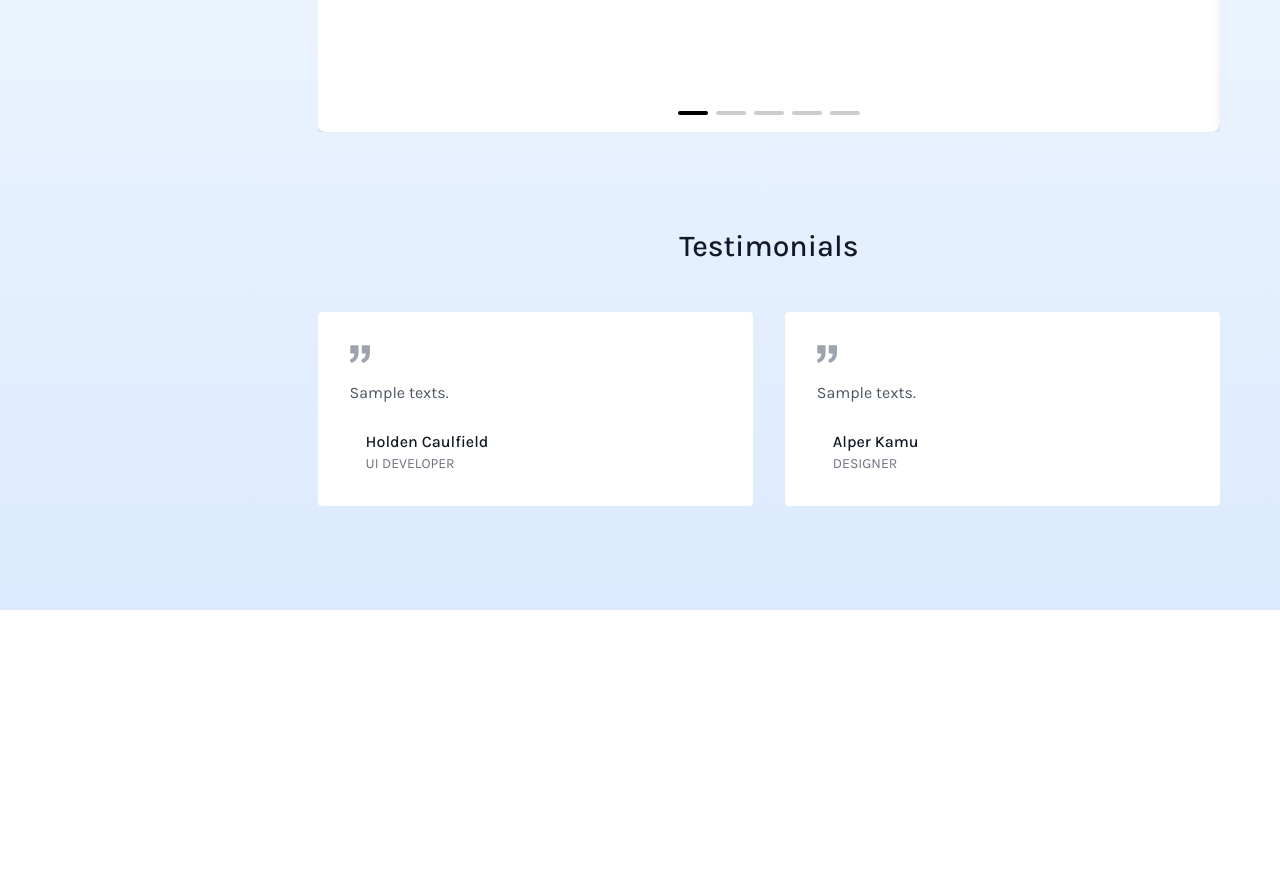
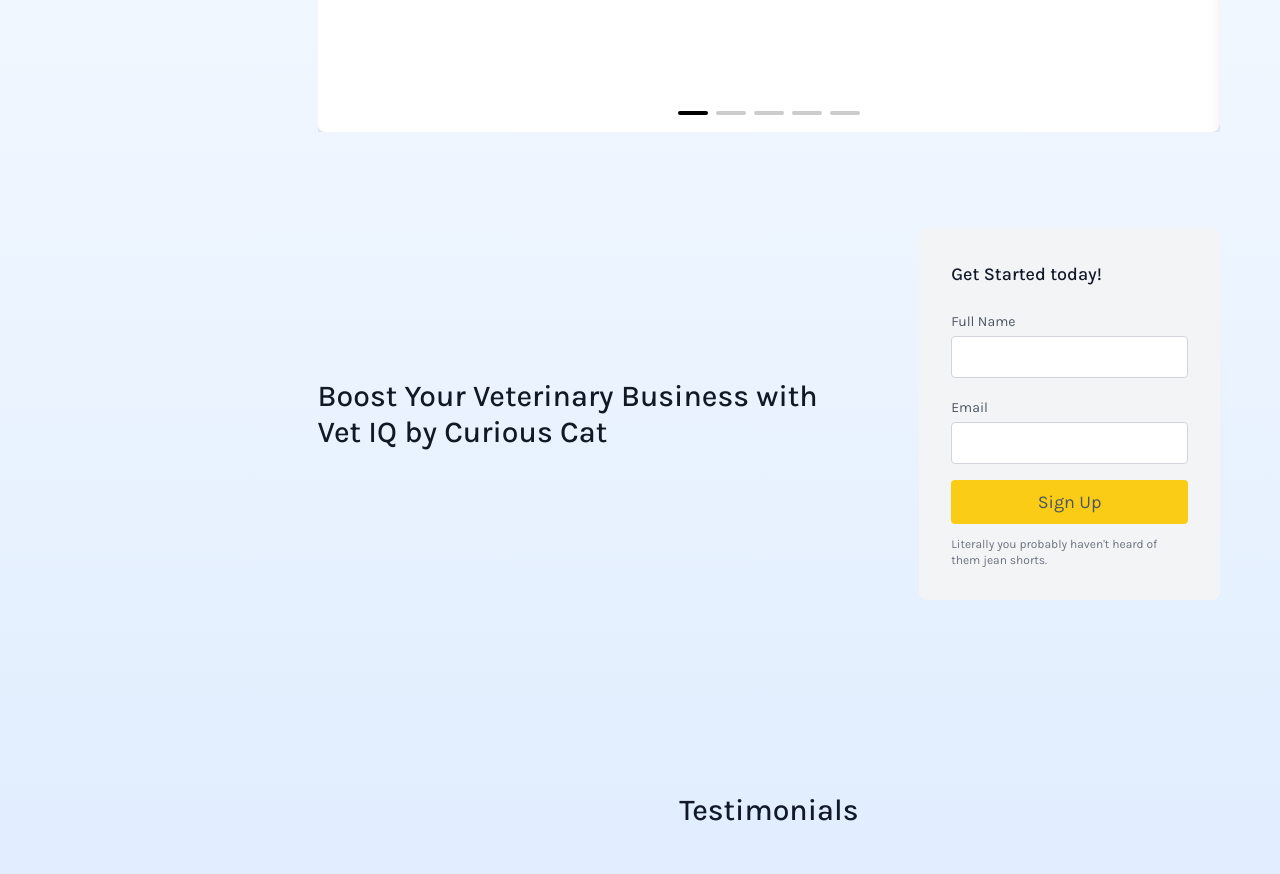
Before and after one commit to shifenghzhang/VetIQ-Web-Application, a Next.js app: page / in a window 1280 px wide. Shown: the part 940-1814 px from the top of the page. Before the commit the page ends 1550 px from the top, so only its background shows below. Built offline with nearby package versions, Linux system fonts and the light colour scheme.

Commit message:
cta commit 1

```diff
--- /dev/null
+++ b/src/app/_components/CTA.tsx
@@ -0,0 +1,28 @@
+import React from "react";
+
+const CTA = () => {
+    return (
+        <section className="text-gray-600 body-font">
+        <div className="container px-5 py-24 mx-auto flex flex-wrap items-center">
+            <div className="lg:w-3/5 md:w-1/2 md:pr-16 lg:pr-0 pr-0">
+            <h1 className="title-font font-medium text-3xl text-gray-900">Boost Your Veterinary Business with Vet IQ by Curious Cat</h1>
+            </div>
+            <div className="lg:w-2/6 md:w-1/2 bg-gray-100 rounded-lg p-8 flex flex-col md:ml-auto w-full mt-10 md:mt-0">
+            <h2 className="text-gray-900 text-lg font-medium title-font mb-5">Get Started today!</h2>
+            <div className="relative mb-4">
+                <label htmlFor="full-name" className="leading-7 text-sm text-gray-600">Full Name</label>
+                <input type="text" id="full-name" name="full-name" className="w-full bg-white rounded border border-gray-300 focus:border-indigo-500 focus:ring-2 focus:ring-indigo-200 text-base outline-none text-gray-700 py-1 px-3 leading-8 transition-colors duration-200 ease-in-out" />
+            </div>
+            <div className="relative mb-4">
+                <label htmlFor="email" className="leading-7 text-sm text-gray-600">Email</label>
+                <input type="email" id="email" name="email" className="w-full bg-white rounded border border-gray-300 focus:border-indigo-500 focus:ring-2 focus:ring-indigo-200 text-base outline-none text-gray-700 py-1 px-3 leading-8 transition-colors duration-200 ease-in-out" />
+            </div>
+            <button className="text-grey-700 bg-yellow-400 border-0 py-2 px-8 focus:outline-none hover:bg-yellow-700 rounded text-lg">Sign Up</button>
+            <p className="text-xs text-gray-500 mt-3">Literally you probably haven't heard of them jean shorts.</p>
+            </div>
+        </div>
+        </section>
+    );
+};
+
+export default CTA;
--- a/src/app/page.tsx
+++ b/src/app/page.tsx
@@ -4,6 +4,7 @@
 import HeroSection from "~/app/_components/hero-section";
 import {Article} from "~/types/type";
 import ArticleArea from "~/app/_components/articleArea";
+import CTA from './_components/CTA';
 import Testimonial from './_components/testimonial';
 
 
@@ -39,6 +40,7 @@
         <main>
           <HeroSection />
           <ArticleArea articles={articles}/>
+          <CTA />
           <Testimonial />
         </main>
     );
```
